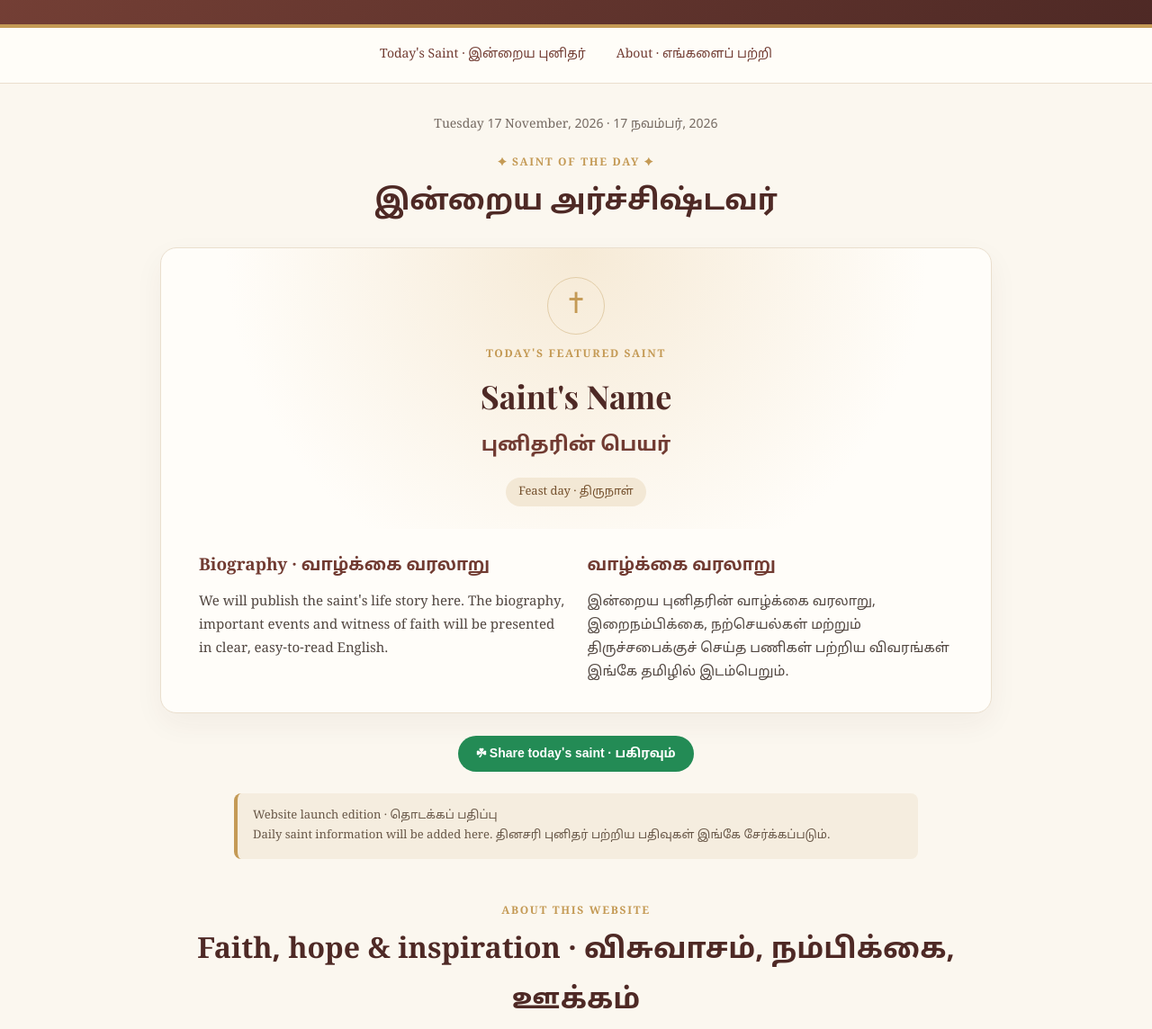
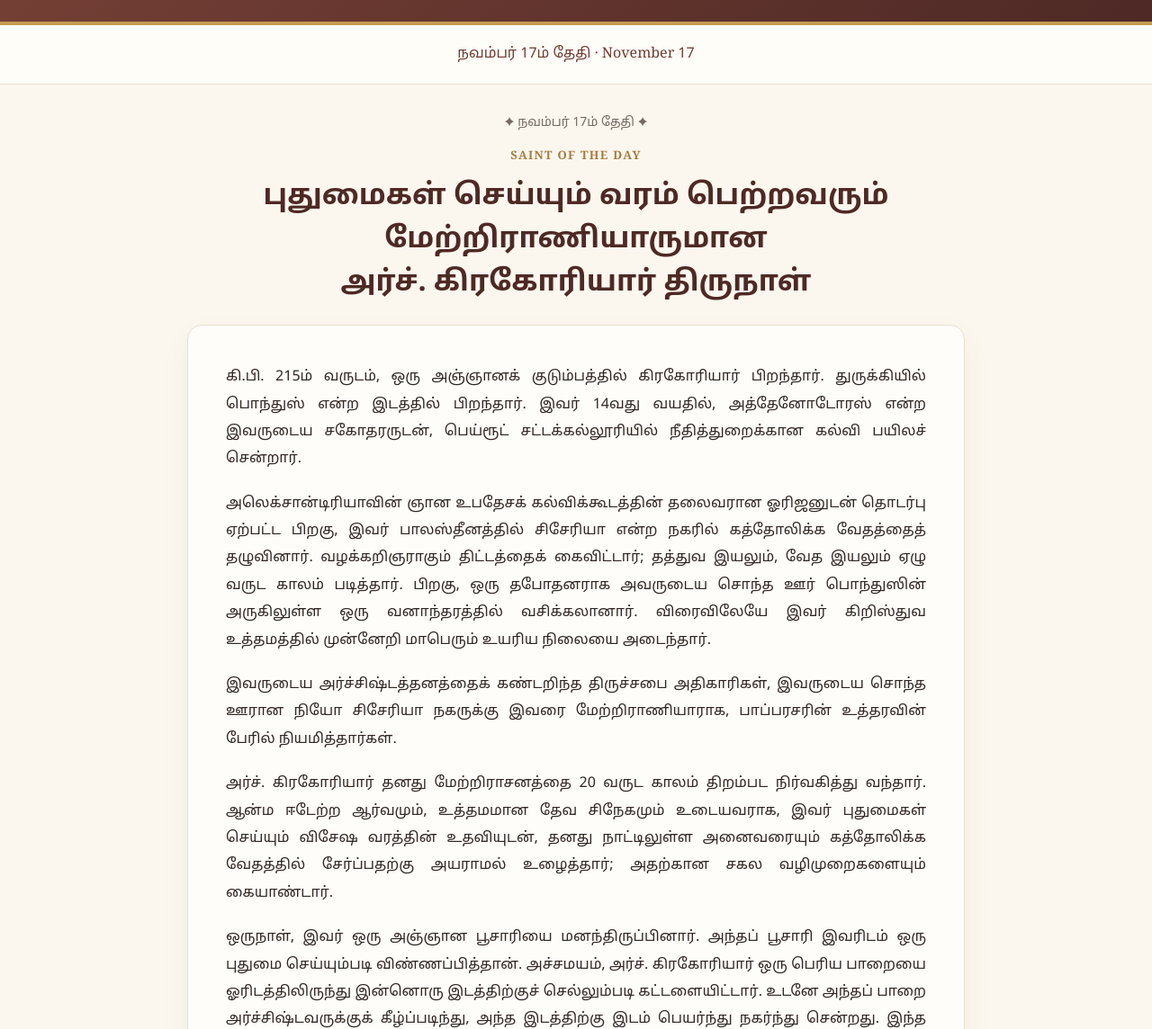
Before and after one commit to sahayamjaya97-coder/todays-saint, a plain HTML site: page index.html in a window 1280 px wide. Shown: the part 300-1444 px from the top of the page at 90% size. Drawn offline with nearby package versions, Linux system fonts and the light colour scheme.

Commit message:
Publish November 17 Tamil saint biography

```diff
--- a/index.html
+++ b/index.html
@@ -3,94 +3,63 @@
 <head>
 <meta charset="utf-8">
 <meta name="viewport" content="width=device-width, initial-scale=1">
-  <meta name="description" content="Today's Saint – இன்றைய அர்ச்சிஷ்டவர். Daily Catholic saints, biographies and prayers in Tamil and English.">
+<meta name="description" content="நவம்பர் 17 – புதுமைகள் செய்யும் வரம் பெற்ற அர்ச். கிரகோரியாரின் வாழ்க்கை வரலாறு.">
 <meta name="theme-color" content="#6d382e">
-  <title>Today's Saint | இன்றைய அர்ச்சிஷ்டவர்</title>
+<title>நவம்பர் 17 – அர்ச். கிரகோரியார் | Today's Saint</title>
 <link rel="preconnect" href="https://fonts.googleapis.com">
 <link rel="preconnect" href="https://fonts.gstatic.com" crossorigin>
 <link href="https://fonts.googleapis.com/css2?family=Noto+Sans+Tamil:wght@400;500;600;700&family=Playfair+Display:wght@500;600;700&display=swap" rel="stylesheet">
 <style>
 :root{--wine:#713b32;--wine-dark:#4e2925;--gold:#c49a55;--cream:#fbf7ef;--ink:#302724;--muted:#756a62;--line:#eadfce}
-    *{box-sizing:border-box} body{margin:0;background:var(--cream);color:var(--ink);font-family:'Noto Sans Tamil',Georgia,serif;line-height:1.75}
-    .top{background:var(--wine-dark);color:#f9ead0;text-align:center;padding:9px 16px;font-size:13px;letter-spacing:.04em}
-    header{background:linear-gradient(135deg,#7b4338,#4e2925);color:#fff8ec;padding:42px 20px 36px;text-align:center;border-bottom:4px solid var(--gold)}
-    .mark{font-size:30px;margin-bottom:8px}.brand-en{font-family:'Playfair Display',serif;font-size:clamp(30px,5vw,48px);font-weight:700;line-height:1.15;margin:0}.brand-ta{font-size:clamp(22px,4vw,31px);font-weight:700;margin:9px 0 5px}.tagline{color:#f1ddbd;margin:0;font-size:14px}
-    nav{display:flex;justify-content:center;gap:10px;flex-wrap:wrap;padding:13px;background:#fffdf8;border-bottom:1px solid var(--line)}
-    nav a{color:var(--wine);text-decoration:none;font-size:14px;padding:5px 12px;border-radius:20px}nav a:hover{background:#f3e9d8}
-    main{max-width:960px;margin:34px auto;padding:0 18px 50px}.date{text-align:center;color:var(--muted);font-size:14px;margin-bottom:20px}
-    .eyebrow{text-transform:uppercase;letter-spacing:.14em;color:var(--gold);font-size:12px;font-weight:700;text-align:center}
-    h2{text-align:center;color:var(--wine-dark);font-size:clamp(23px,4vw,32px);margin:5px 0 22px}
-    .feature{background:#fffdf9;border:1px solid var(--line);border-radius:18px;overflow:hidden;box-shadow:0 12px 32px #4e29250d}
-    .feature-top{padding:32px 24px 25px;text-align:center;background:radial-gradient(circle at 50% 0,#f6ead6,transparent 70%)}
-    .cross{width:64px;height:64px;margin:0 auto 12px;border:1px solid #e2cda8;border-radius:50%;display:grid;place-items:center;color:var(--gold);font-size:32px}
-    .saint-name{font-family:'Playfair Display',serif;font-size:clamp(25px,4vw,36px);color:var(--wine-dark);margin:4px 0}
-    .saint-ta{font-size:22px;font-weight:700;color:var(--wine);margin:5px 0}
-    .feast{display:inline-block;background:#f3e8d5;color:#75512e;border-radius:30px;padding:5px 14px;font-size:13px;margin-top:10px}
-    .content{padding:25px clamp(18px,5vw,42px) 30px;display:grid;grid-template-columns:1fr 1fr;gap:25px}
-    .content h3{color:var(--wine);font-size:19px;margin:0 0 10px}.content p{margin:0;color:#514640;font-size:15px}
-    .notice{margin:24px auto 0;max-width:760px;background:#f5eddf;border-left:4px solid var(--gold);padding:14px 17px;border-radius:8px;color:#685747;font-size:13px}
-    .share{text-align:center;margin:25px 0 4px}.share button{border:0;background:#238b55;color:white;border-radius:24px;padding:11px 20px;font:600 14px 'Noto Sans Tamil',sans-serif;cursor:pointer}.share button:hover{background:#176d41}
-    .section{margin-top:48px}.section p{text-align:center;color:var(--muted);max-width:650px;margin:0 auto}
-    footer{background:var(--wine-dark);color:#f5e7d0;text-align:center;padding:25px 16px;font-size:13px}footer p{margin:4px}
-    @media(max-width:650px){.content{grid-template-columns:1fr;gap:20px}.feature-top{padding:25px 16px}main{margin-top:25px}}
+*{box-sizing:border-box}body{margin:0;background:var(--cream);color:var(--ink);font-family:'Noto Sans Tamil',Georgia,serif;line-height:1.9}
+.top{background:var(--wine-dark);color:#f9ead0;text-align:center;padding:9px 16px;font-size:13px}
+header{background:linear-gradient(135deg,#7b4338,#4e2925);color:#fff8ec;padding:38px 20px 32px;text-align:center;border-bottom:4px solid var(--gold)}
+.brand-en{font-family:'Playfair Display',serif;font-size:clamp(30px,5vw,46px);margin:0;line-height:1.2}.brand-ta{font-size:clamp(22px,4vw,30px);font-weight:700;margin:8px 0}.tagline{color:#f1ddbd;margin:0;font-size:14px}
+nav{display:flex;justify-content:center;padding:12px;background:#fffdf8;border-bottom:1px solid var(--line)}nav a{color:var(--wine);text-decoration:none;padding:5px 14px}
+main{max-width:900px;margin:30px auto;padding:0 18px 50px}.intro{text-align:center;color:var(--muted);font-size:14px}.eyebrow{text-align:center;color:#a77b3d;letter-spacing:.1em;font-size:13px;font-weight:700;margin-top:12px}
+h2{text-align:center;color:var(--wine-dark);font-size:clamp(23px,4vw,32px);line-height:1.5;margin:8px 0 22px}
+article{background:#fffdf9;border:1px solid var(--line);border-radius:16px;padding:clamp(20px,5vw,42px);box-shadow:0 12px 32px #4e29250d}
+article p{margin:0 0 19px;text-align:justify;font-size:16px}
+.prayer{margin-top:28px;padding:20px;background:#f5eddf;border-left:4px solid var(--gold);border-radius:8px;text-align:center;color:var(--wine-dark);font-weight:700}
+.share{text-align:center;margin:25px 0}.share button{border:0;background:#238b55;color:white;border-radius:24px;padding:11px 20px;font:600 14px 'Noto Sans Tamil',sans-serif;cursor:pointer}
+footer{background:var(--wine-dark);color:#f5e7d0;text-align:center;padding:23px 16px;font-size:13px}
+@media(max-width:600px){article p{font-size:15px}}
 </style>
 </head>
 <body>
 <div class="top">✝ A DAILY JOURNEY OF FAITH · நம்பிக்கையின் தினசரிப் பயணம் ✝</div>
 <header>
-    <div class="mark" aria-hidden="true">🌹 ✝ 🌹</div>
+<div style="font-size:30px">🌹 ✝ 🌹</div>
 <h1 class="brand-en">Today's Saint</h1>
 <div class="brand-ta">இன்றைய அர்ச்சிஷ்டவர்</div>
 <p class="tagline">Discover the saints · புனிதர்களின் வாழ்வைப் படிப்போம்</p>
 </header>
-  <nav aria-label="Main navigation">
-    <a href="#today">Today's Saint · இன்றைய புனிதர்</a>
-    <a href="#about">About · எங்களைப் பற்றி</a>
-  </nav>
-  <main>
-    <div class="date" id="today-date"></div>
-    <div id="today">
-      <div class="eyebrow">✦ Saint of the day ✦</div>
-      <h2>இன்றைய அர்ச்சிஷ்டவர்</h2>
-      <article class="feature">
-        <div class="feature-top">
-          <div class="cross" aria-hidden="true">✝</div>
-          <div class="eyebrow">Today's featured saint</div>
-          <h3 class="saint-name">Saint's Name</h3>
-          <div class="saint-ta">புனிதரின் பெயர்</div>
-          <span class="feast">Feast day · திருநாள்</span>
-        </div>
-        <div class="content">
-          <section>
-            <h3>Biography · வாழ்க்கை வரலாறு</h3>
-            <p>We will publish the saint's life story here. The biography, important events and witness of faith will be presented in clear, easy-to-read English.</p>
-          </section>
-          <section>
-            <h3>வாழ்க்கை வரலாறு</h3>
-            <p>இன்றைய புனிதரின் வாழ்க்கை வரலாறு, இறைநம்பிக்கை, நற்செயல்கள் மற்றும் திருச்சபைக்குச் செய்த பணிகள் பற்றிய விவரங்கள் இங்கே தமிழில் இடம்பெறும்.</p>
-          </section>
-        </div>
+<nav><a href="#saint">நவம்பர் 17ம் தேதி · November 17</a></nav>
+<main id="saint">
+<div class="intro">✦ நவம்பர் 17ம் தேதி ✦</div>
+<div class="eyebrow">SAINT OF THE DAY</div>
+<h2>புதுமைகள் செய்யும் வரம் பெற்றவரும் மேற்றிராணியாருமான<br>அர்ச். கிரகோரியார் திருநாள்</h2>
+<article>
+<p>கி.பி. 215ம் வருடம், ஒரு அஞ்ஞானக் குடும்பத்தில் கிரகோரியார் பிறந்தார். துருக்கியில் பொந்துஸ் என்ற இடத்தில் பிறந்தார். இவர் 14வது வயதில், அத்தேனோடோரஸ் என்ற இவருடைய சகோதரருடன், பெய்ரூட் சட்டக்கல்லூரியில் நீதித்துறைக்கான கல்வி பயிலச் சென்றார்.</p>
+<p>அலெக்சான்டிரியாவின் ஞான உபதேசக் கல்விக்கூடத்தின் தலைவரான ஓரிஜனுடன் தொடர்பு ஏற்பட்ட பிறகு, இவர் பாலஸ்தீனத்தில் சிசேரியா என்ற நகரில் கத்தோலிக்க வேதத்தைத் தழுவினார். வழக்கறிஞராகும் திட்டத்தைக் கைவிட்டார்; தத்துவ இயலும், வேத இயலும் ஏழு வருட காலம் படித்தார். பிறகு, ஒரு தபோதனராக அவருடைய சொந்த ஊர் பொந்துஸின் அருகிலுள்ள ஒரு வனாந்தரத்தில் வசிக்கலானார். விரைவிலேயே இவர் கிறிஸ்துவ உத்தமத்தில் முன்னேறி மாபெரும் உயரிய நிலையை அடைந்தார்.</p>
+<p>இவருடைய அர்ச்சிஷ்டத்தனத்தைக் கண்டறிந்த திருச்சபை அதிகாரிகள், இவருடைய சொந்த ஊரான நியோ சிசேரியா நகருக்கு இவரை மேற்றிராணியாராக, பாப்பரசரின் உத்தரவின் பேரில் நியமித்தார்கள்.</p>
+<p>அர்ச். கிரகோரியார் தனது மேற்றிராசனத்தை 20 வருட காலம் திறம்பட நிர்வகித்து வந்தார். ஆன்ம ஈடேற்ற ஆர்வமும், உத்தமமான தேவ சிநேகமும் உடையவராக, இவர் புதுமைகள் செய்யும் விசேஷ வரத்தின் உதவியுடன், தனது நாட்டிலுள்ள அனைவரையும் கத்தோலிக்க வேதத்தில் சேர்ப்பதற்கு அயராமல் உழைத்தார்; அதற்கான சகல வழிமுறைகளையும் கையாண்டார்.</p>
+<p>ஒருநாள், இவர் ஒரு அஞ்ஞான பூசாரியை மனந்திருப்பினார். அந்தப் பூசாரி இவரிடம் ஒரு புதுமை செய்யும்படி விண்ணப்பித்தான். அச்சமயம், அர்ச். கிரகோரியார் ஒரு பெரிய பாறையை ஓரிடத்திலிருந்து இன்னொரு இடத்திற்குச் செல்லும்படி கட்டளையிட்டார். உடனே அந்தப் பாறை அர்ச்சிஷ்டவருக்குக் கீழ்ப்படிந்து, அந்த இடத்திற்கு இடம் பெயர்ந்து நகர்ந்து சென்றது. இந்த அதிசயத்தைக் கண்டதும், அந்த அஞ்ஞான பூசாரி தன்னிடமிருந்த சகலத்தையும் விட்டுவிட்டு, நல்மந்தையைப் பின்பற்றி கிறிஸ்துவன் ஆனான்.</p>
+<p>அர்ச். கிரகோரியார் மேற்றிராணியார் பதவியேற்றபோது, அவருடைய மேற்றிராசனத்தில் 17 கத்தோலிக்கர்கள் மட்டுமே இருந்தனர். 30 வருடங்களுக்குப் பிறகு, அவர் இறந்தபோது, அந்த மேற்றிராசனத்தில் 17 அஞ்ஞானிகள் மட்டுமே கிறிஸ்தவர்களாக மனந்திரும்பாமல் இருந்தனர்!</p>
+<p>அர்ச். கிரகோரியார் “புதுமைச் செய்பவர்” என்று அழைக்கப்பட்டார்; ஏனெனில், இவர் வழியாக சர்வேசுரன் கணக்கற்ற புதுமைகள் செய்யத் திருவுளம் கொண்டிருந்தார். கி.பி. 270ம் வருடம், அர்ச். கிரகோரியார் பாக்கியமான மரணம் அடைந்தார்.</p>
+<p>மகா இக்கட்டான நேரங்களில், குறிப்பாக வெள்ள அபாய சமயங்களில் நாம் அர்ச். கிரகோரியாரிடம் வேண்டிக்கொள்ளலாம். அச்சமயங்களுக்கான பாதுகாவலராக இவர் திகழ்கிறார்.</p>
+<p>ஏனெனில், ஒரு சமயம் அர்ச். கிரகோரியார் அவருடைய நகரமான நியோ சிசேரியா நகரை ஒட்டி ஓடிக்கொண்டிருந்த ஆற்றில் அவ்வப்போது வெள்ளப்பெருக்கு ஏற்பட்டு நகரத்தைச் சீரழித்தது. இதைக் கண்ட அர்ச். கிரகோரியார் தனது கோலை ஆற்றின் ஒரு ஓரத்தில் நட்டு வைத்து, “இந்த எல்லையைக் கடந்து நகரத்திற்குள் வரக்கூடாது” என்று கட்டளையிட்டார்.</p>
+<p>நூறு வருடங்களுக்குப் பின், அர்ச். கிரகோரியாரின் ஜீவிய சரிதையை எழுதிய அர்ச். நிசா கிரகோரியார் வாழ்ந்த காலம் வரை, அந்த ஆறு ஒரு போதும் அர்ச். கிரகோரியார் நட்டு வைத்த அந்தக் கோலைத் தாண்டி வரவேயில்லை என்று குறிப்பிட்டுள்ளார்.</p>
+<p>அதேபோல், இரு சகோதரர்களுக்கு இடையே உயிர்ச்சேதம் விளையும்படியான ஒரு சண்டைச் சச்சரவு ஏற்பட்டது. அவர்கள் இருவரும் அருகிலிருந்த ஒரு ஏரியின் மேல் உரிமை கொண்டாடி சண்டை போட்டுக்கொண்டிருந்தனர். இதையறிந்த அர்ச். கிரகோரியார் அன்று இரவு முழுவதும் உருக்கமாக ஆண்டவரை நோக்கி ஜெபித்து மன்றாடினார். அடுத்த நாள், அந்த ஏரியிலிருந்த தண்ணீர் முழுவதும் வற்றி வறண்டுபோனது. இவ்வாறாக, சகோதரர்களுக்கிடையே ஏற்பட்ட சண்டை, அர்ச்சிஷ்டவருடைய புதுமையால் முடிவுக்கு வந்தது!</p>
+<div class="prayer">புதுமை செய்யும் வரம் பெற்றவரும் மேற்றிராணியாருமான அர்ச். கிரகோரியாரே! எங்களுக்காக வேண்டிக்கொள்ளும்!<br><br>அர்ச். அமலோற்பவ மாதரியே! வாழ்க!</div>
 </article>
-      <div class="share"><button type="button" id="share-button">☘ Share today's saint · பகிரவும்</button></div>
-      <div class="notice">Website launch edition · தொடக்கப் பதிப்பு<br>Daily saint information will be added here. தினசரி புனிதர் பற்றிய பதிவுகள் இங்கே சேர்க்கப்படும்.</div>
-    </div>
-    <section class="section" id="about">
-      <div class="eyebrow">About this website</div>
-      <h2>Faith, hope & inspiration · விசுவாசம், நம்பிக்கை, ஊக்கம்</h2>
-      <p>This website is dedicated to sharing the lives and inspiring examples of Catholic saints in Tamil and English. கத்தோலிக்கத் திருத்தூதர்களின் மற்றும் புனிதர்களின் வாழ்வையும் எடுத்துக்காட்டையும் தமிழ் மற்றும் ஆங்கிலத்தில் பகிர்வதே இத்தளத்தின் நோக்கம்.</p>
-    </section>
+<div class="share"><button id="share-button" type="button">☘ WhatsApp-ல் பகிரவும் · Share</button></div>
 </main>
-  <footer>
-    <p>🌹 Today's Saint – இன்றைய அர்ச்சிஷ்டவர் 🌹</p>
-    <p>May the lives of the saints inspire us to grow in faith.</p>
-  </footer>
+<footer>🌹 Today's Saint – இன்றைய அர்ச்சிஷ்டவர் 🌹<br>May the lives of the saints inspire us to grow in faith.</footer>
 <script>
-    const now = new Date();
-    document.getElementById('today-date').textContent = now.toLocaleDateString('en-IN',{weekday:'long',year:'numeric',month:'long',day:'numeric'}) + ' · ' + now.toLocaleDateString('ta-IN',{year:'numeric',month:'long',day:'numeric'});
 document.getElementById('share-button').addEventListener('click',()=>{
-      const message = "Today's Saint – இன்றைய அர்ச்சிஷ்டவர்\n" + window.location.href;
-      const url = 'https://wa.me/?text=' + encodeURIComponent(message);
-      window.open(url,'_blank','noopener');
+ const message="நவம்பர் 17 – அர்ச். கிரகோரியார் | இன்றைய அர்ச்சிஷ்டவர்\n"+window.location.href;
+ window.open('https://wa.me/?text='+encodeURIComponent(message),'_blank','noopener');
 });
 </script>
 </body>
```
Lines whose indentation alone changed are shown as unchanged.
